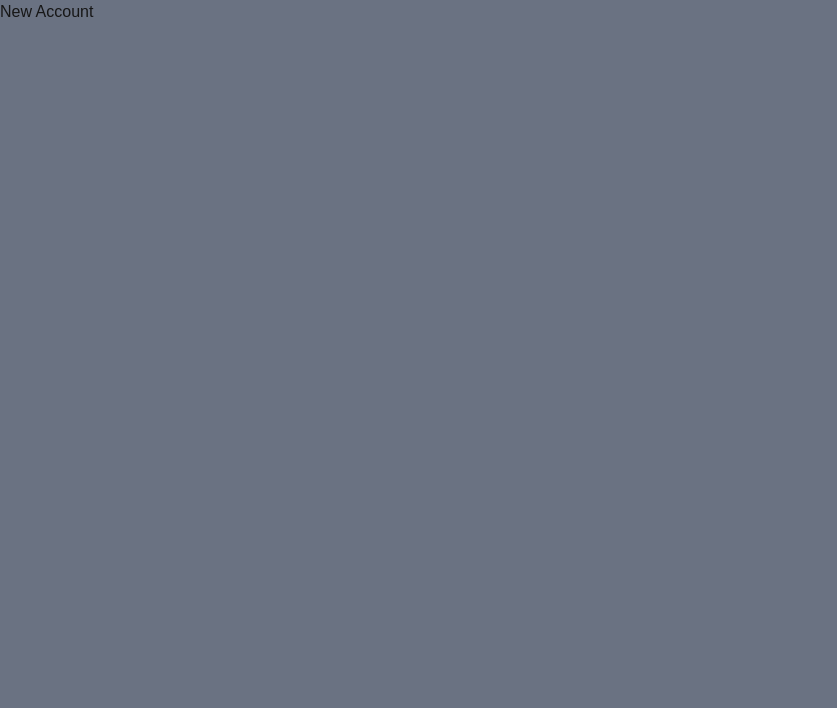
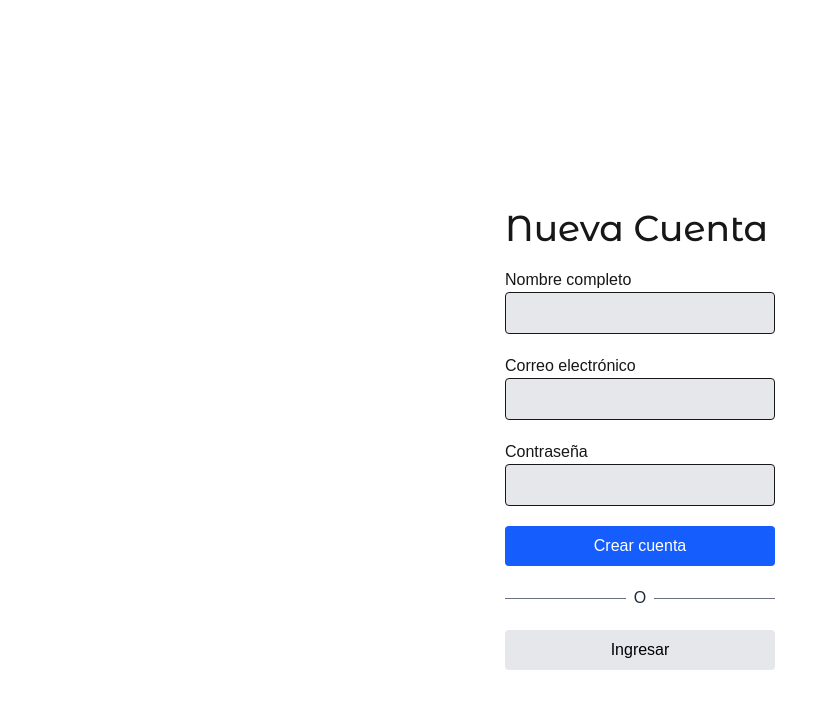
Before and after one commit to DevRodox/Nextjs-ecommerce-platform, a Next.js app: page /auth/new-account in a window 1280 px wide. Shown: the top 708 px of the page, without its empty margins (0-837 px from the left). Built offline with nearby package versions, Linux system fonts and the light colour scheme.

Commit message:
Login and register

```diff
--- a/src/app/auth/layout.tsx
+++ b/src/app/auth/layout.tsx
@@ -4,8 +4,10 @@
  children: React.ReactNode;
 }) {
   return (
-    <main className="min-h-screen bg-gray-500">
-      { children }
+    <main className='flex justify-center'>
+      <div className='w-full sm:w-87.5 px-10'>
+        { children }
+      </div>
     </main>
   );
 };
--- a/src/app/auth/login/page.tsx
+++ b/src/app/auth/login/page.tsx
@@ -1,8 +1,37 @@
+import Link from 'next/link';
+import { titleFont } from '@/config/fonts';
 
 export default function LoginPage() {
   return (
-    <div className=''>
-      <h1>Login Page</h1>
+    <div className='flex flex-col min-h-screen pt-32 sm:pt-52'>
+      <h1 className={`${titleFont.className} text-4xl mb-5`}>Ingresar</h1>
+
+      <div className='flex flex-col'>
+        <label htmlFor='email'>Correo electrónico</label>
+        <input
+          className='px-5 py-2 border bg-gray-200 rounded mb-5'
+          type='email'
+        />
+
+        <label htmlFor='email'>Contraseña</label>
+        <input
+          className='px-5 py-2 border bg-gray-200 rounded mb-5'
+          type='email'
+        />
+
+        <button className='btn-primary'>Ingresar</button>
+
+        {/* divisor line */}
+        <div className='flex items-center my-5'>
+          <div className='flex-1 border-t border-gray-500'></div>
+          <div className='px-2 text-gray-800'>O</div>
+          <div className='flex-1 border-t border-gray-500'></div>
+        </div>
+
+        <Link href='/auth/new-account' className='btn-secondary text-center'>
+          Crear una nueva cuenta
+        </Link>
+      </div>
     </div>
   );
-}
+};
--- a/src/app/auth/new-account/page.tsx
+++ b/src/app/auth/new-account/page.tsx
@@ -1,8 +1,43 @@
+import Link from 'next/link';
+import { titleFont } from '@/config/fonts';
 
 export default function NewAccount() {
   return (
-    <div className=''>
-      <h1>New Account</h1>
+    <div className='flex flex-col min-h-screen pt-32 sm:pt-52'>
+      <h1 className={`${titleFont.className} text-4xl mb-5`}>Nueva Cuenta</h1>
+
+      <div className='flex flex-col'>
+        <label htmlFor='email'>Nombre completo</label>
+        <input
+          className='px-5 py-2 border bg-gray-200 rounded mb-5'
+          type='text'
+        />
+
+        <label htmlFor='email'>Correo electrónico</label>
+        <input
+          className='px-5 py-2 border bg-gray-200 rounded mb-5'
+          type='email'
+        />
+
+        <label htmlFor='email'>Contraseña</label>
+        <input
+          className='px-5 py-2 border bg-gray-200 rounded mb-5'
+          type='email'
+        />
+
+        <button className='btn-primary'>Crear cuenta</button>
+
+        {/* divisor line */}
+        <div className='flex items-center my-5'>
+          <div className='flex-1 border-t border-gray-500'></div>
+          <div className='px-2 text-gray-800'>O</div>
+          <div className='flex-1 border-t border-gray-500'></div>
+        </div>
+
+        <Link href='/auth/login' className='btn-secondary text-center'>
+          Ingresar
+        </Link>
+      </div>
     </div>
   );
-}
+};
```
